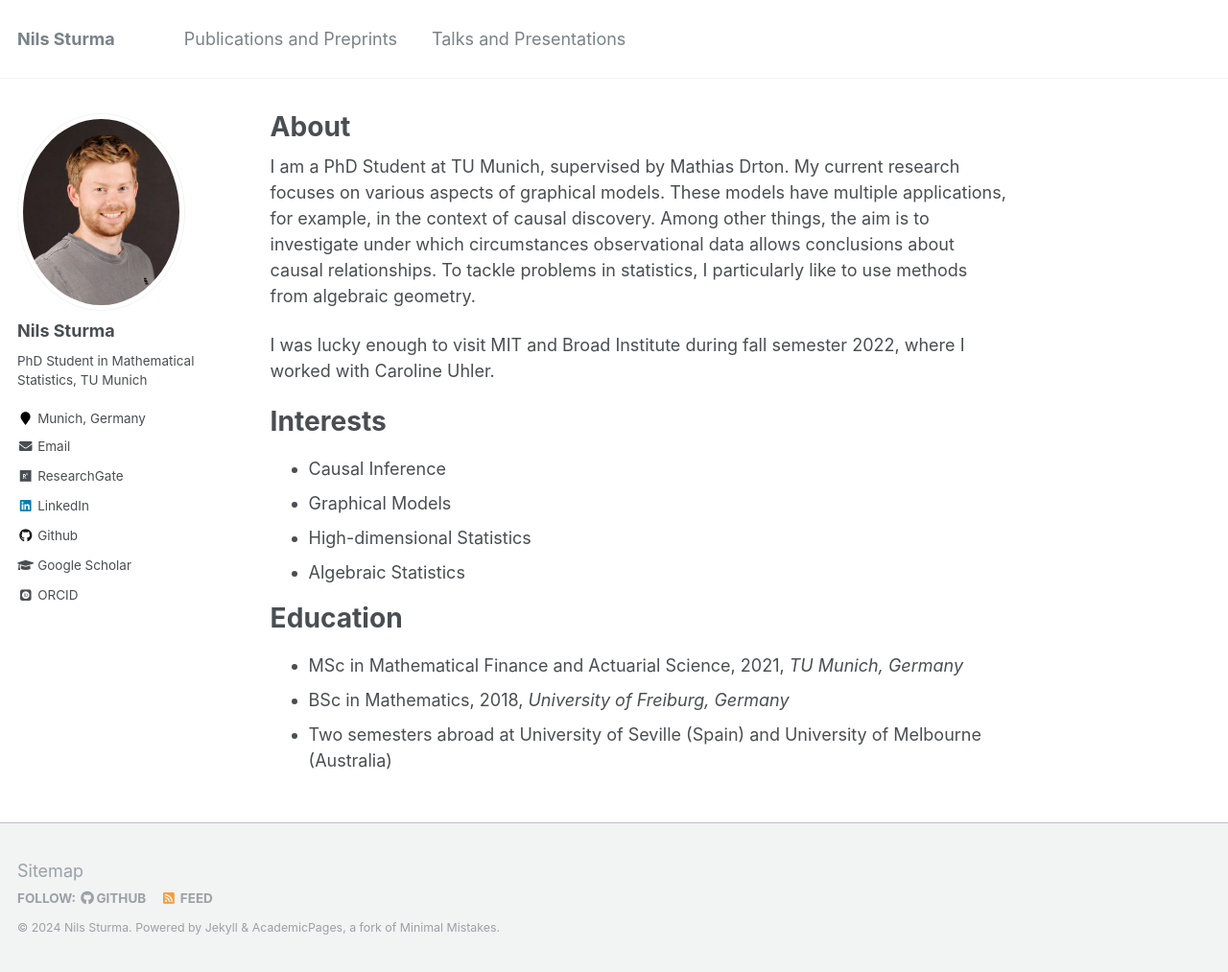
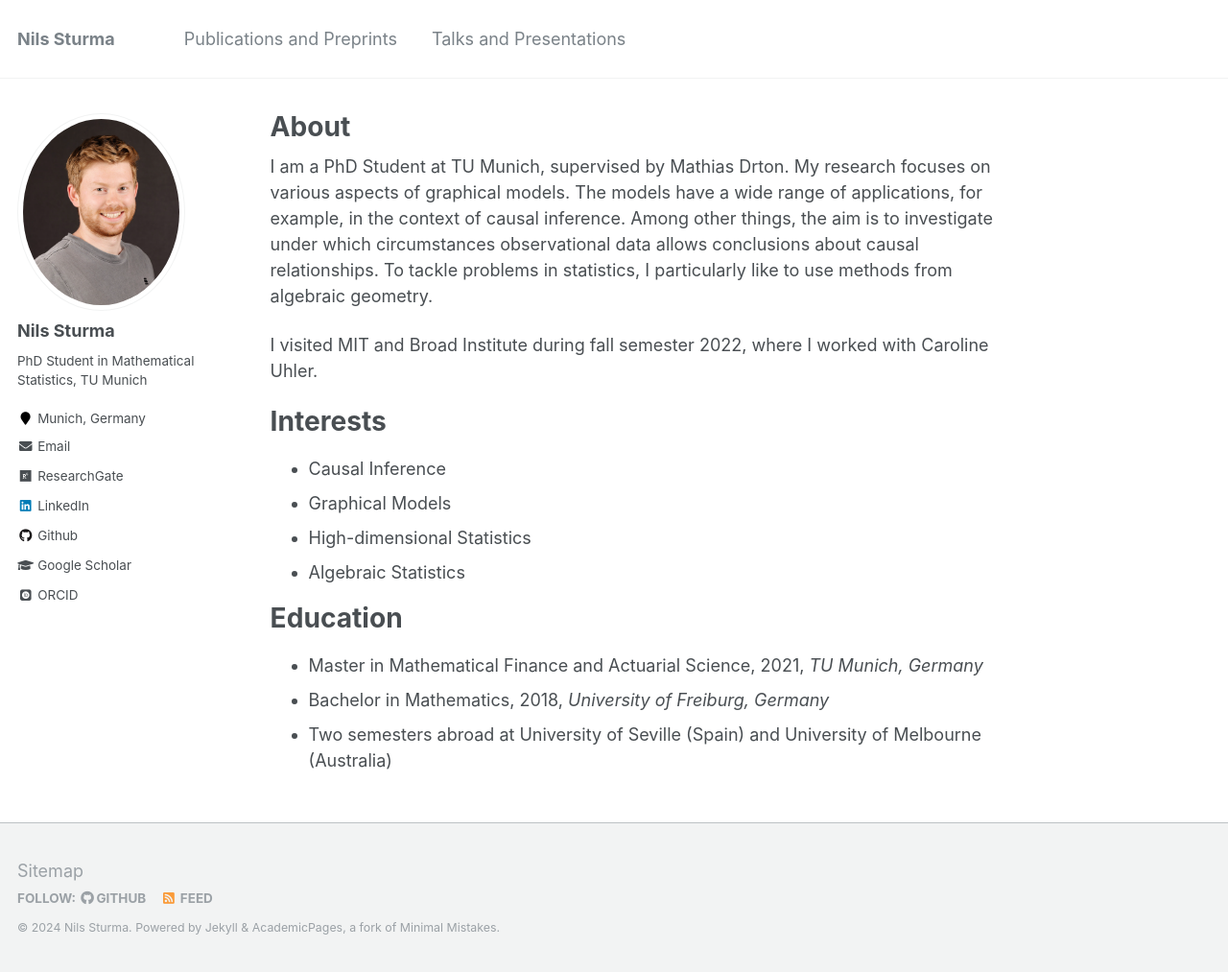
Before and after one commit to NilsSturma/nilssturma.github.io, a Jekyll site: the page built from _pages/about.md, in a window 1280 px wide and 1013 px high. Shown: the whole window at 96% size. Built offline with Jekyll 4.4.1, drawn with Linux system fonts in a browser that asks for light colours; some web fonts are replaced.

Commit message:
new details for JRSSB paper

```diff
--- a/_pages/about.md
+++ b/_pages/about.md
@@ -8,9 +8,9 @@ redirect_from:
   - /about.html
 ---
 
-I am a PhD Student at TU Munich, supervised by Mathias Drton. My current research focuses on various aspects of graphical models. These models have multiple applications, for example, in the context of causal discovery. Among other things, the aim is to investigate under which circumstances observational data allows conclusions about causal relationships. To tackle problems in statistics, I particularly like to use methods from algebraic geometry.
+I am a PhD Student at TU Munich, supervised by Mathias Drton. My research focuses on various aspects of graphical models. The models have a wide range of applications, for example, in the context of causal inference. Among other things, the aim is to investigate under which circumstances observational data allows conclusions about causal relationships. To tackle problems in statistics, I particularly like to use methods from algebraic geometry.
 
-I was lucky enough to visit MIT and Broad Institute during fall semester 2022, where I worked with Caroline Uhler.
+I visited MIT and Broad Institute during fall semester 2022, where I worked with Caroline Uhler.
 
 Interests
 ======
@@ -21,6 +21,6 @@ Interests
 
 Education
 ======
-* MSc in Mathematical Finance and Actuarial Science, 2021, *TU Munich, Germany*
-* BSc in Mathematics, 2018, *University of Freiburg, Germany*
+* Master in Mathematical Finance and Actuarial Science, 2021, *TU Munich, Germany*
+* Bachelor in Mathematics, 2018, *University of Freiburg, Germany*
 * Two semesters abroad at University of Seville (Spain) and University of Melbourne (Australia)
```
Also changed, not shown: _pages/publications.md (+1 -1 lines).
